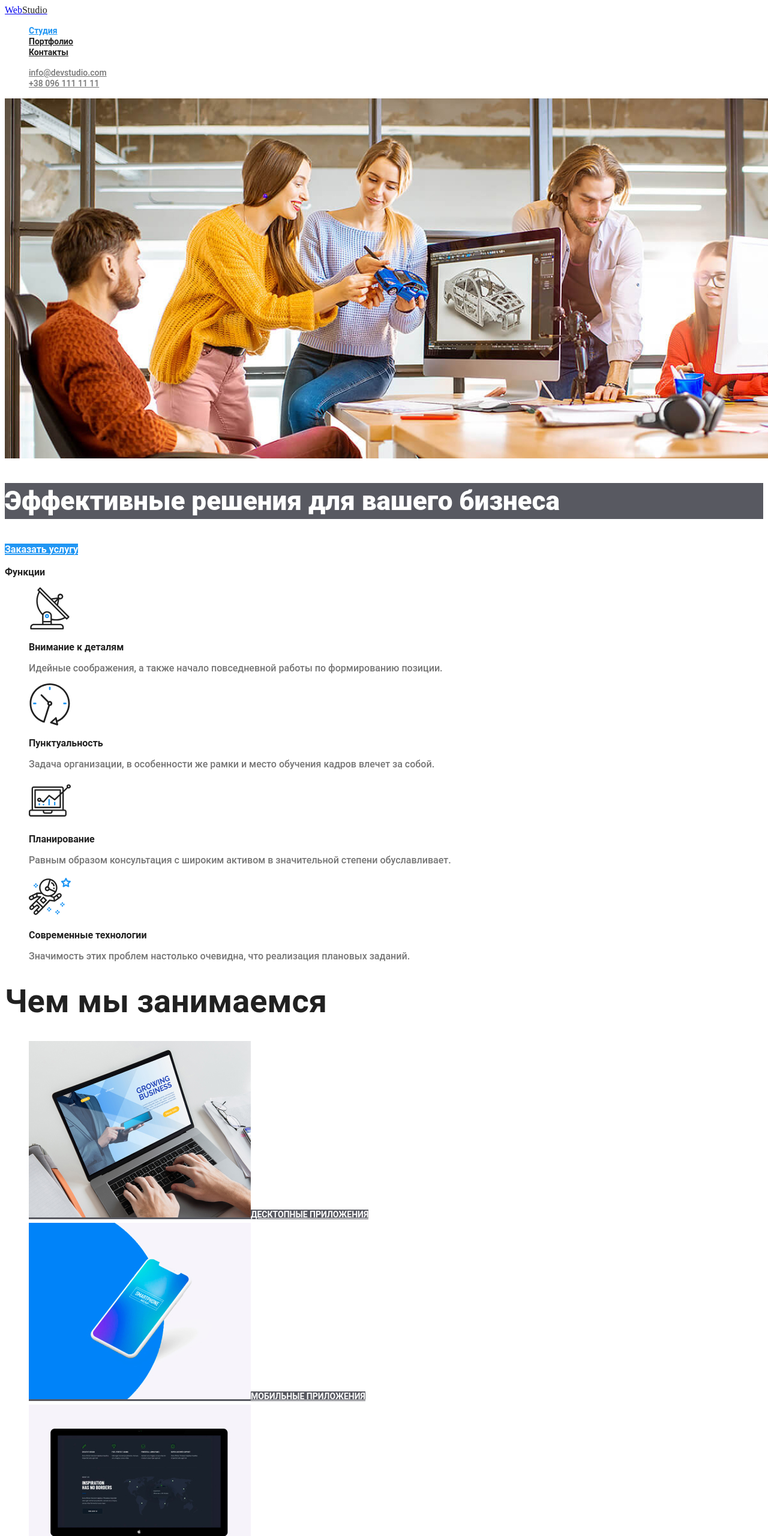
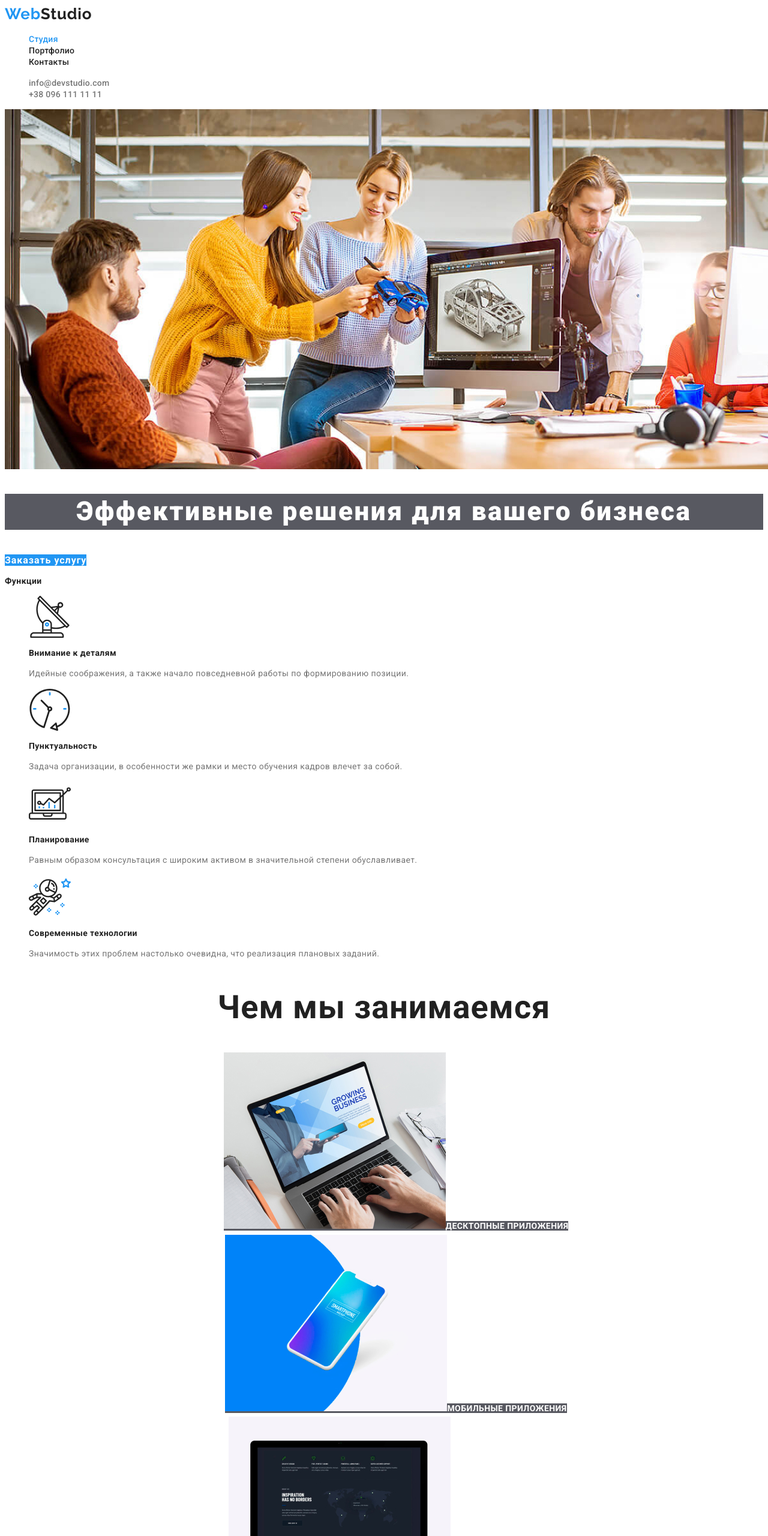
Before and after one commit to savchuk-aleksandr/goit-markup-hw-03, a plain HTML site: page index.html in a window 1280 px wide. Shown: the top 2560 px of the page at 60% size. Drawn offline with Linux system fonts and the light colour scheme.

Commit message:
оформление текста

```diff
--- a/css/style.css
+++ b/css/style.css
@@ -17,20 +17,24 @@
 }
 .page {
     background-color: #FFFFFF;
+
+    font-family: Roboto, sans-serif;
 }
 /* site nav */
-.logo .logo:hover .logo:focus {
+.logo, .logo:hover, .logo:focus {
     color: var(--accent-color);
-    font-family: Raleway;
-    font-style: normal;
-    font-weight: bold;
+
+    font-family: Raleway, sans-serif;
+    font-weight: 700;
     font-size: 26px;
-    line-height: 31px;
+    line-height: 1.2;
+    letter-spacing: 0.03em;
+    text-decoration: none;
 }
 .logo-header {
     color: var(--title-text-color);
 }
-.logo-header:hover .logo-header:focus {
+.logo-header:hover, .logo-header:focus {
     color: var(--accent-color);
 }
 .list {
@@ -38,11 +42,12 @@
 }
 .link {
     color: var(--title-text-color);
-    font-family: Roboto;
-    font-style: normal;
-    font-weight: 700;
+    font-weight: 500;
     font-size: 14px;
-    line-height: 16px;
+    line-height: 0.14;
+    letter-spacing: 0.02em;
+    text-decoration: none;
+
 }
 .link:hover .link:focus {
     color: var(--accent-color);
@@ -52,11 +57,12 @@
 }
 .contacts {
     color: var(--primery-text-color);
-    font-family: Roboto;
-    font-style: normal;
+
     font-weight: 500;
     font-size: 14px;
-    line-height: 16px;
+    line-height: 0.14;
+    letter-spacing: 0.02em;
+    text-decoration: none;
 }
 .contacts:hover .contacts:focus {
     color: var(--accent-color);
@@ -65,56 +71,64 @@
 .hero-title {
     color: var(--secondary-title-text-color);
     background-color: rgba(47, 48, 58, 0.8);
-    font-family: Roboto;
-    font-style: normal;
+
     font-weight: 900;
     font-size: 44px;
-    line-height: 60px;
+    line-height: 1.36;
+    text-align: center;
+    letter-spacing: 0.06em;
 }
 /* button */
 .button {
     color: var(--secondary-title-text-color);
     background-color: var(--button-bg-color);
-    font-family: Roboto;
-    font-style: normal;
+
     font-weight: 700;
     font-size: 16px;
-    line-height: 30px;
+    line-height: 1.88;
+    text-align: center;
+    letter-spacing: 0.06em;
+    text-decoration: none;
 }
 /* section */
 .section {
     color: var(--title-text-color);
-    font-family: Roboto;
-    font-style: normal;
+
     font-weight: 700;
     font-size: 36px;
-    line-height: 42px;
+    line-height: 1.17;
+    letter-spacing: 0.03em;
+    text-align: center;
 }
 .section-title {
     color: var(--title-text-color);
-    font-family: Roboto;
-    font-style: normal;
+
     font-weight: 700;
-    font-size: 16px;
-    line-height: 19px;
+    font-size: 14px;
+    line-height: 1.14;
+    letter-spacing: 0.03em;
 }
 .section-item {
     color: var(--primery-text-color);
-    font-family: Roboto;
-    font-style: normal;
-    font-weight: 500;
-    font-size: 16px;
-    line-height: 19px;
+
+    font-weight: 400;
+    font-size: 14px;
+    line-height: 1.7;
+    letter-spacing: 0.03em;
+    text-decoration: none;
 }
 /* work */
 .work-item {
    color: var(--secondary-title-text-color);
    background-color: rgba(47, 48, 58, 0.8);
-   font-family: Roboto;
-    font-style: normal;
+
     font-weight: 700;
     font-size: 14px;
-    line-height: 16px;
+    line-height: 1.14;
+    text-align: center;
+    text-decoration: none;
+    letter-spacing: 0.03em
+
 }
 /* footer */
 footer {
@@ -125,33 +139,51 @@ footer {
 }
 .address {
     color: var(--secondary-title-text-color);
-    font-family: Roboto;
-    font-style: normal;
-    font-weight: 500;
+
     font-size: 14px;
-    line-height: 24px;
+    line-height: 1.7;
+    letter-spacing: 0.03em;
 }
 .footer-title {
     color: var(--secondary-title-text-color);
-    font-family: Roboto;
-    font-style: normal;
+
     font-weight: 700;
     font-size: 14px;
-    line-height: 16px;
+    line-height: 1.14;
+    letter-spacing: 0.03em;
 }
 .copyright {
     color: rgba(255, 255, 255, 0.4);
+
+    font-weight: 400;
+    font-size: 12px;
+    line-height: 2;
+    text-align: center;
+    letter-spacing: 0.03em;
 }
-.filter {
+/* page partfolio */
+/* secondary-button */
+.secondary-button {
     color: var(--title-text-color);
     background-color: var(--secondary-button-bg-color);
-    font-family: Roboto;
-    font-style: normal;
-    font-weight: 700;
+
+    font-family: inherit;
+    font-weight: 500;
     font-size: 16px;
-    line-height: 26px;
+    line-height: 1.62;
+    letter-spacing: 0.03em;
 }
-.filter:hover, .filter:focus {
+.secondary-button:hover, .secondary-button:focus {
     color: var(--secondary-title-text-color);
-    background-color: var(--accent-color); ;
+    background-color: var(--accent-color);
 }
+.overlay {
+    color: var(--secondary-title-text-color);
+    background-color: var(--accent-color);
+
+    font-weight: 400;
+    font-size: 18px;
+    line-height: 1.56;
+    text-decoration: none;
+    letter-spacing: 0.03em;
+}
--- a/index.html
+++ b/index.html
@@ -5,13 +5,15 @@
     <meta charset="UTF-8">
     <meta name="viewport" content="width=device-width, initial-scale=1.0">
     <title>Document</title>
+    <link href="https://fonts.googleapis.com/css2?family=Raleway:wght@700&family=Roboto:wght@400;500;700;900&display=swap"
+        rel="stylesheet">
     <link rel="stylesheet" href="./css/style.css">
 </head>
 
 <body class="page">
     <header>
         <nav>
-            <a class="logo" href="./index.html">Web<span class="logo-header">Studio</span></a></li>
+            <a href="./index.html" class="logo">Web<span class="logo-header">Studio</span></a></li>
             <ul class="list">
                 <li><a href="#" class="link current">Студия</a></li>
                 <li><a href="./partfolio.html" class="link">Портфолио</a></li>
```
Also changed, not shown: partfolio.html (+30 -17 lines).
